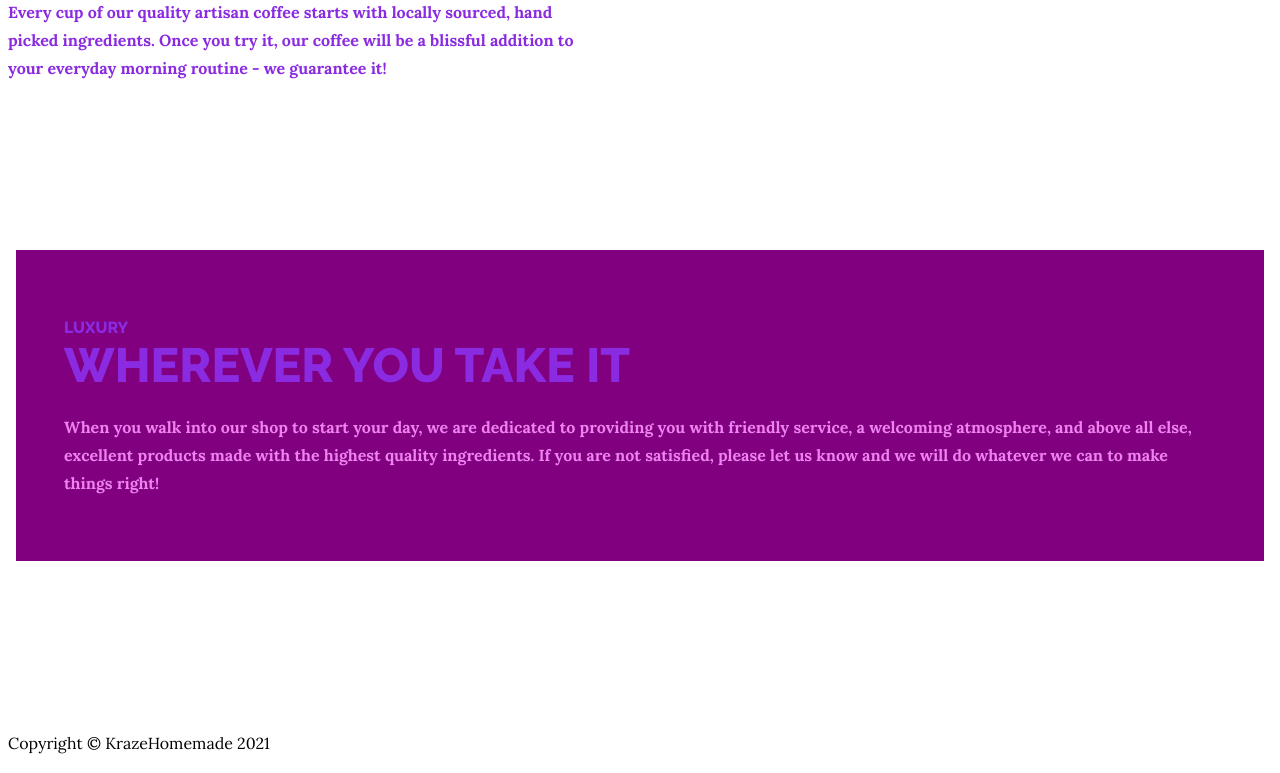
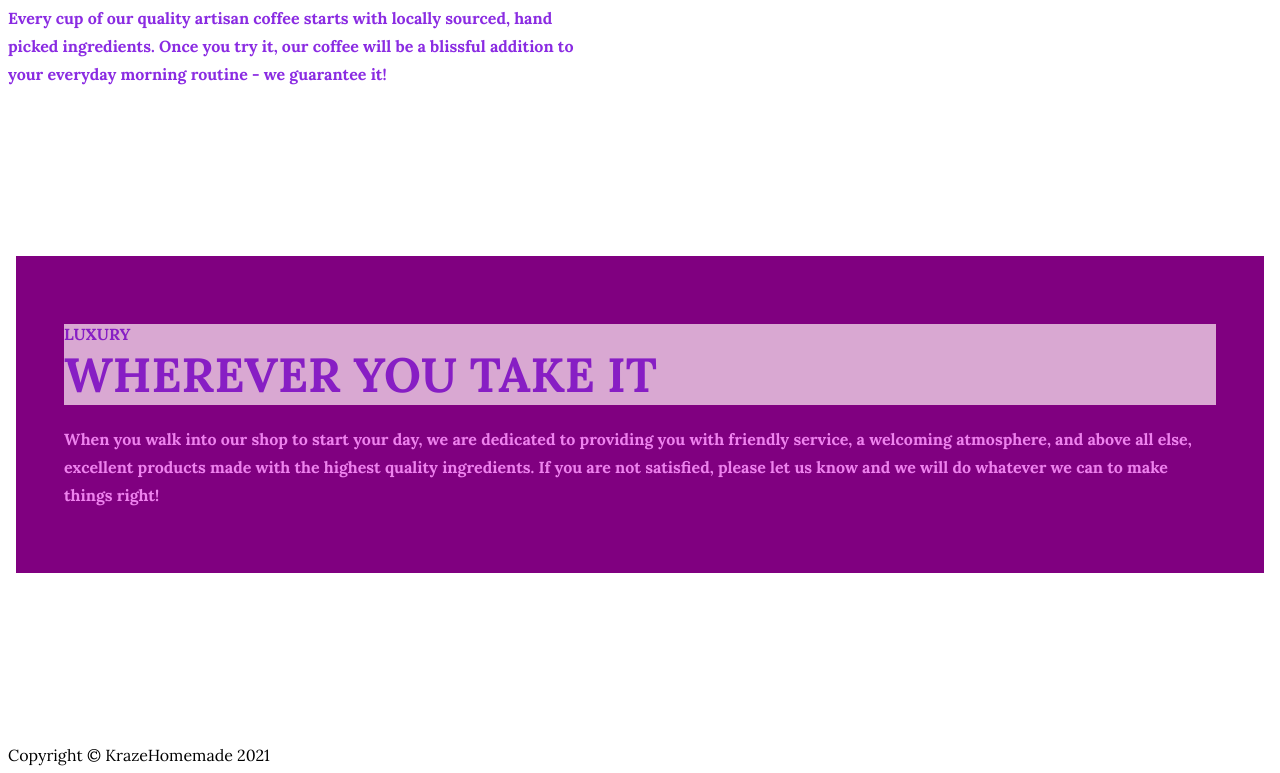
Before and after one commit to stampese/krazefinal, a plain HTML site: page index.html in a window 1280 px wide. Shown: the part 559-1332 px from the top of the page. Drawn offline with nearby package versions, Linux system fonts and the light colour scheme; files that its build step writes are made by us from their sources.

Commit message:
added some flair to the headings

```diff
--- a/business-casual.css
+++ b/business-casual.css
@@ -80,12 +80,17 @@ p {
 .section-heading {
   text-transform: uppercase;
   color: blueviolet;
+  color: blueviolet;
+  font-family: "lora";
+  background-color: lavenderblush;
+  opacity: .7;
 }
 
 .section-heading .section-heading-upper {
   display: block;
   font-size: 1rem;
   font-weight: 800;
+
 }
 
 .section-heading .section-heading-lower {
```
